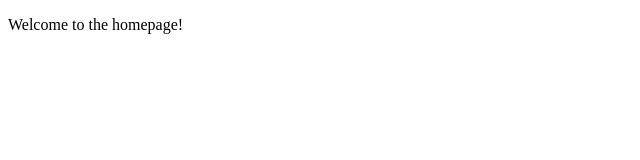
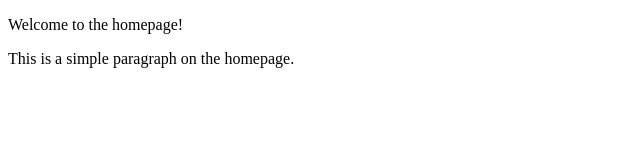
Before and after one commit to MatiasCarlsson/Ingenieria-III, a plain HTML site: page index.html in a window 1280 px wide. Shown: the whole page, without its empty margins (0-640 px from the left). Drawn offline with Linux system fonts and the light colour scheme.

Commit message:
add a simple paragraph to the homepage

```diff
--- a/index.html
+++ b/index.html
@@ -7,5 +7,6 @@
 </head>
 <body>
     <p>Welcome to the homepage!</p>
+    <p>This is a simple paragraph on the homepage.</p>
 </body>
 </html>
```
